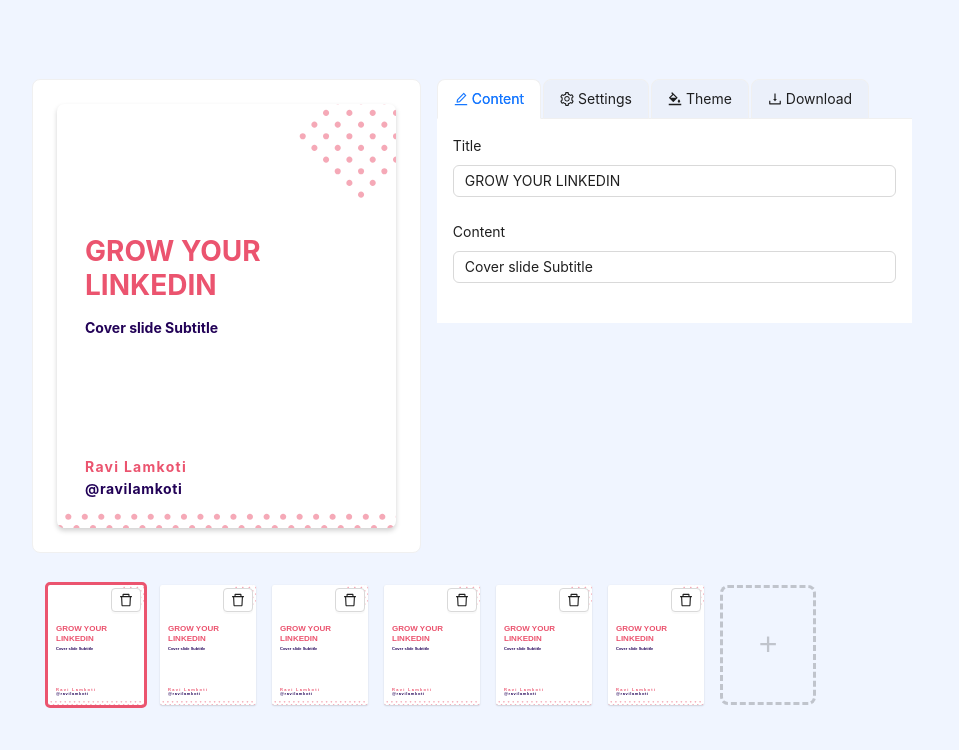
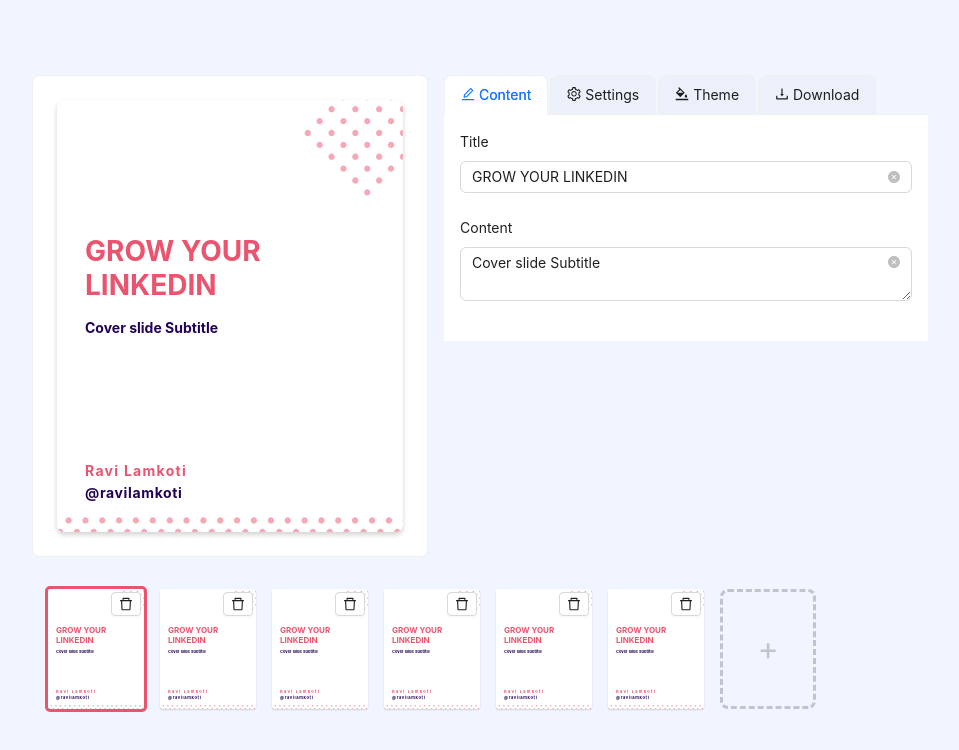
Before and after one commit to RavenColEvol/linked_in-post-generator, a React (Vite) app: page / in a window 1280 px wide. Shown: the top 750 px of the page, without its empty margins (160-1119 px from the left). Built offline with nearby package versions, Linux system fonts and the light colour scheme.

Commit message:
fix: handle content change on preview change

```diff
--- a/src/App.tsx
+++ b/src/App.tsx
@@ -1,9 +1,10 @@
-import { v4 } from 'uuid';
-import { useState } from "react"
-import Editor from "./components/Editor"
-import Preview from "./components/Preview"
+import { v4 } from "uuid";
+import { useEffect, useState } from "react";
+import Editor from "./components/Editor";
+import Preview from "./components/Preview";
 import { FormStateProvider } from "./hooks/stateContext";
-import { BACKGROUNDS } from './constants';
+import { BACKGROUNDS } from "./constants";
+import { Form } from "antd";
 
 export interface ISlide {
   uid: string;
@@ -17,7 +18,7 @@ export interface IColor {
   accent: string;
 }
 
-export type Backgrounds = typeof BACKGROUNDS[number];
+export type Backgrounds = (typeof BACKGROUNDS)[number];
 
 export interface State {
   selectedIdx: number;
@@ -25,72 +26,85 @@ export interface State {
     headshot: string;
     name: string;
     handle: string;
-  },
+  };
   theme: {
     background: Backgrounds;
-    colors: IColor
-  },
-  slides: ISlide[]
+    colors: IColor;
+  };
+  slides: ISlide[];
 }
 
 function App() {
   const [state, setState] = useState<State>({
     selectedIdx: 0,
     user: {
-      headshot: '',
-      name: 'Ravi Lamkoti',
-      handle: 'ravilamkoti',
+      headshot: "",
+      name: "Ravi Lamkoti",
+      handle: "ravilamkoti",
     },
     theme: {
-      background: 'dots',
+      background: "dots",
       colors: {
-        primary: '#EB546F',
-        secondary: '#220257',
-        accent: '#FFFFFF'
-      }
+        primary: "#EB546F",
+        secondary: "#220257",
+        accent: "#FFFFFF",
+      },
     },
     slides: [
       {
         uid: v4(),
-        title: 'GROW YOUR LINKEDIN',
-        text: 'Cover slide Subtitle'
+        title: "GROW YOUR LINKEDIN",
+        text: "Cover slide Subtitle",
       },
       {
         uid: v4(),
-        title: 'GROW YOUR LINKEDIN',
-        text: 'Cover slide Subtitle'
+        title: "GROW YOUR LINKEDIN",
+        text: "Cover slide Subtitle",
       },
       {
         uid: v4(),
-        title: 'GROW YOUR LINKEDIN',
-        text: 'Cover slide Subtitle'
+        title: "GROW YOUR LINKEDIN",
+        text: "Cover slide Subtitle",
       },
       {
         uid: v4(),
-        title: 'GROW YOUR LINKEDIN',
-        text: 'Cover slide Subtitle'
+        title: "GROW YOUR LINKEDIN",
+        text: "Cover slide Subtitle",
       },
       {
         uid: v4(),
-        title: 'GROW YOUR LINKEDIN',
-        text: 'Cover slide Subtitle'
+        title: "GROW YOUR LINKEDIN",
+        text: "Cover slide Subtitle",
       },
       {
         uid: v4(),
-        title: 'GROW YOUR LINKEDIN',
-        text: 'Cover slide Subtitle'
-      }
-    ]
+        title: "GROW YOUR LINKEDIN",
+        text: "Cover slide Subtitle",
+      },
+    ],
   });
+  const [form] = Form.useForm();
+
+  useEffect(() => {
+    const content = state.slides[state.selectedIdx]
+    if (!content) return;
+    const { text, title } = content;
+    form.setFieldsValue({
+      title,
+      text
+    })
+  }, [state.selectedIdx, state.slides])
 
   return (
     <FormStateProvider value={[state, setState]}>
-      <main>
-        <Editor />
-        <Preview />
-      </main>
+      <Form layout="vertical" form={form}>
+        <main>
+          <Editor />
+          <Preview />
+        </main>
+      </Form>
     </FormStateProvider>
-  )
+  );
 }
 
-export default App
+export default App;
--- a/src/components/Editor/Forms.tsx
+++ b/src/components/Editor/Forms.tsx
@@ -9,9 +9,8 @@ import { UploadChangeParam, UploadProps } from "antd/es/upload";
 function ContentForm() {
   const [form, setFormState] = useFormState()!;
   const { slides, selectedIdx } = form;
-  const { title, text } = slides[selectedIdx];
 
-  const handleChange = (e: React.ChangeEvent<HTMLInputElement>) => {
+  const handleChange = (e: React.ChangeEvent<HTMLInputElement | HTMLTextAreaElement>) => {
     const targetName = e.target.id;
     setFormState((form) => {
       const newState = { ...form };
@@ -26,17 +25,16 @@ function ContentForm() {
       <Form.Item label="Title" name="title">
         <Input
           onChange={handleChange}
-          defaultValue={title}
           type="text"
           placeholder="Your Title"
+          allowClear
         />
       </Form.Item>
       <Form.Item label="Content" name="text">
-        <Input
+        <Input.TextArea
           onChange={handleChange}
-          defaultValue={text}
-          type="text"
           placeholder="Your content goes here"
+          allowClear
         />
       </Form.Item>
     </>
--- a/src/components/Editor/index.tsx
+++ b/src/components/Editor/index.tsx
@@ -1,57 +1,67 @@
-import { BgColorsOutlined, DownloadOutlined, EditOutlined, SettingOutlined } from "@ant-design/icons";
-import { Card, Form, Tabs } from "antd";
+import {
+  BgColorsOutlined,
+  DownloadOutlined,
+  EditOutlined,
+  SettingOutlined,
+} from "@ant-design/icons";
+import { Card, Tabs } from "antd";
 import Renderer from "../Renderer";
-import { useFormState } from "../../hooks/stateContext";
 import { ContentForm, SettingsForm, ThemeForm } from "./Forms";
 
 const tabs = [
   {
-    Label: () => <><EditOutlined /> Content</>,
-    Component: () => <ContentForm />
+    Label: () => (
+      <>
+        <EditOutlined /> Content
+      </>
+    ),
+    Component: () => <ContentForm />,
   },
   {
-    Label: () => <><SettingOutlined /> Settings</>,
-    Component: () => <SettingsForm />
+    Label: () => (
+      <>
+        <SettingOutlined /> Settings
+      </>
+    ),
+    Component: () => <SettingsForm />,
   },
   {
-    Label: () => <><BgColorsOutlined /> Theme</>,
-    Component: () => <ThemeForm />
+    Label: () => (
+      <>
+        <BgColorsOutlined /> Theme
+      </>
+    ),
+    Component: () => <ThemeForm />,
   },
   {
-    Label: () => <><DownloadOutlined /> Download</>,
-    Component: () => <span>Download</span>
+    Label: () => (
+      <>
+        <DownloadOutlined /> Download
+      </>
+    ),
+    Component: () => <span>Download</span>,
   },
-]
+];
 
 function Editor() {
-  const [state] = useFormState()!;
-  const [form] = Form.useForm();
-
   return (
     <section className="editor">
       <Card className="canvas">
-        <Renderer state={state}/>
+        <Renderer />
       </Card>
       <div className="form-container">
-        <Form
-          layout="vertical"
-          form={form}
-        >
         <Tabs
-            type='card'
-            className='editor-tabs'
+          type="card"
+          className="editor-tabs"
           items={tabs.map(({ Label, Component }, index) => ({
             label: <Label />,
             key: String(index),
-              children: <Component />
+            children: <Component />,
           }))}
         />
-        </Form>
       </div>
-      <form action="">
-      </form>
     </section>
-  )
+  );
 }
 
 export default Editor;
--- a/src/components/Preview/index.tsx
+++ b/src/components/Preview/index.tsx
@@ -2,7 +2,7 @@ import { v4 } from "uuid";
 import { useFormState } from "../../hooks/stateContext";
 import { CardRenderer } from "../Renderer";
 import { DeleteOutlined } from "@ant-design/icons";
-import { Button } from "antd";
+import { Button, Form } from "antd";
 import clsx from "clsx";
 
 function Preview() {
@@ -24,10 +24,12 @@ function Preview() {
   };
 
   const changePreview = (index: number) => {
-    setFormState((form) => ({
-      ...form,
-      selectedIdx: index
-    }));
+    setFormState((form) => {
+      return {
+        ...form,
+        selectedIdx: index
+      }
+    });
   }
 
   return (
--- a/src/components/Renderer.tsx
+++ b/src/components/Renderer.tsx
@@ -1,16 +1,14 @@
 import { AllHTMLAttributes } from "react";
 import { ISlide, State } from "../App";
 import { getBg } from "./backgrounds";
+import { useFormState } from "../hooks/stateContext";
 
-interface RendererProps extends AllHTMLAttributes<HTMLDivElement> {
-  state: State
-}
 
-function Renderer(props: RendererProps) {
-  const { state } = props;
+function Renderer() {
+  const [state] = useFormState()!;
   const { selectedIdx, slides, user, theme } = state;
   return (
-    <div {...props}>
+    <div>
       <CardRenderer
         slide={slides[selectedIdx]}
         user={user}
@@ -28,7 +26,7 @@ interface CardRendererProps extends Pick<State, 'theme' | 'user'> {
 
 export function CardRenderer(props: CardRendererProps) {
   const { slide, user, theme, style = {} } = props;
-  const { title, text } = slide;
+  const { title, text } = slide || {};
 
   const { background, colors } = theme;
   const { primary, secondary, accent } = colors;
```
Lines whose indentation alone changed are shown as unchanged.
